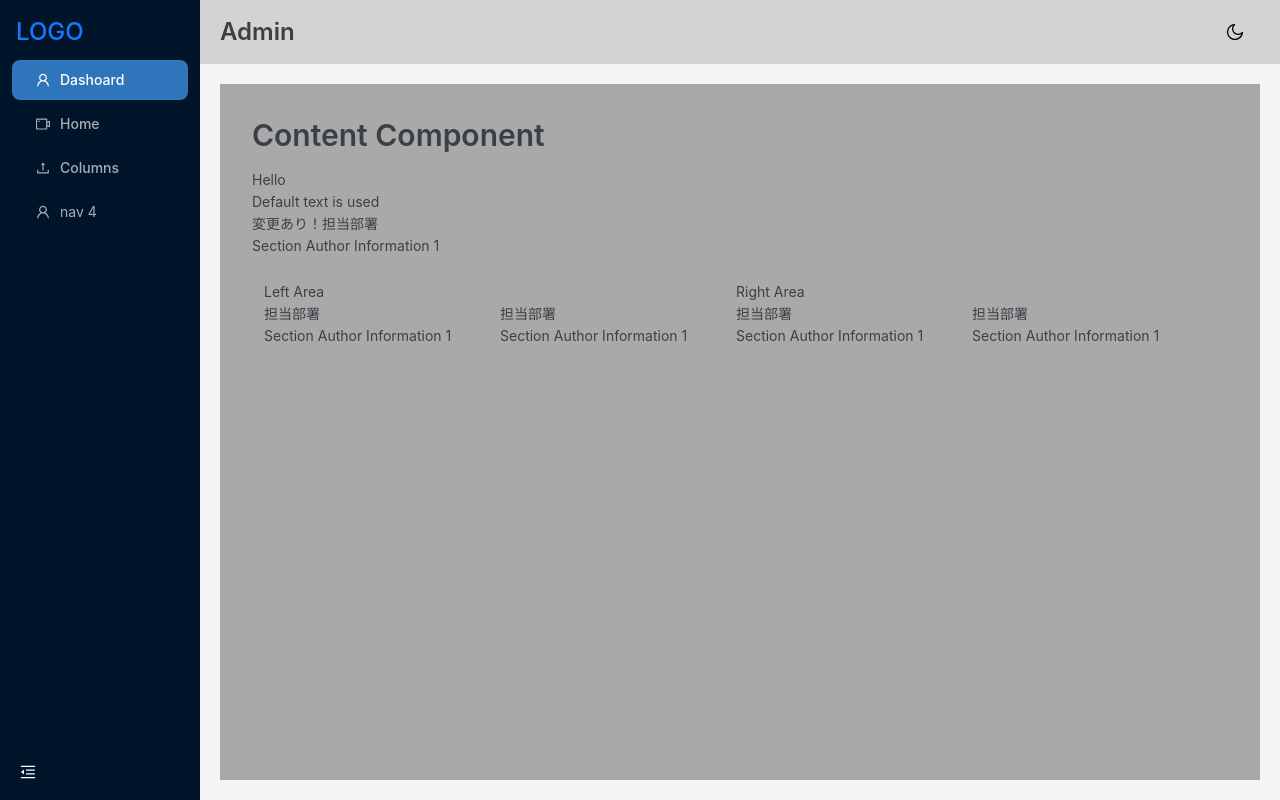
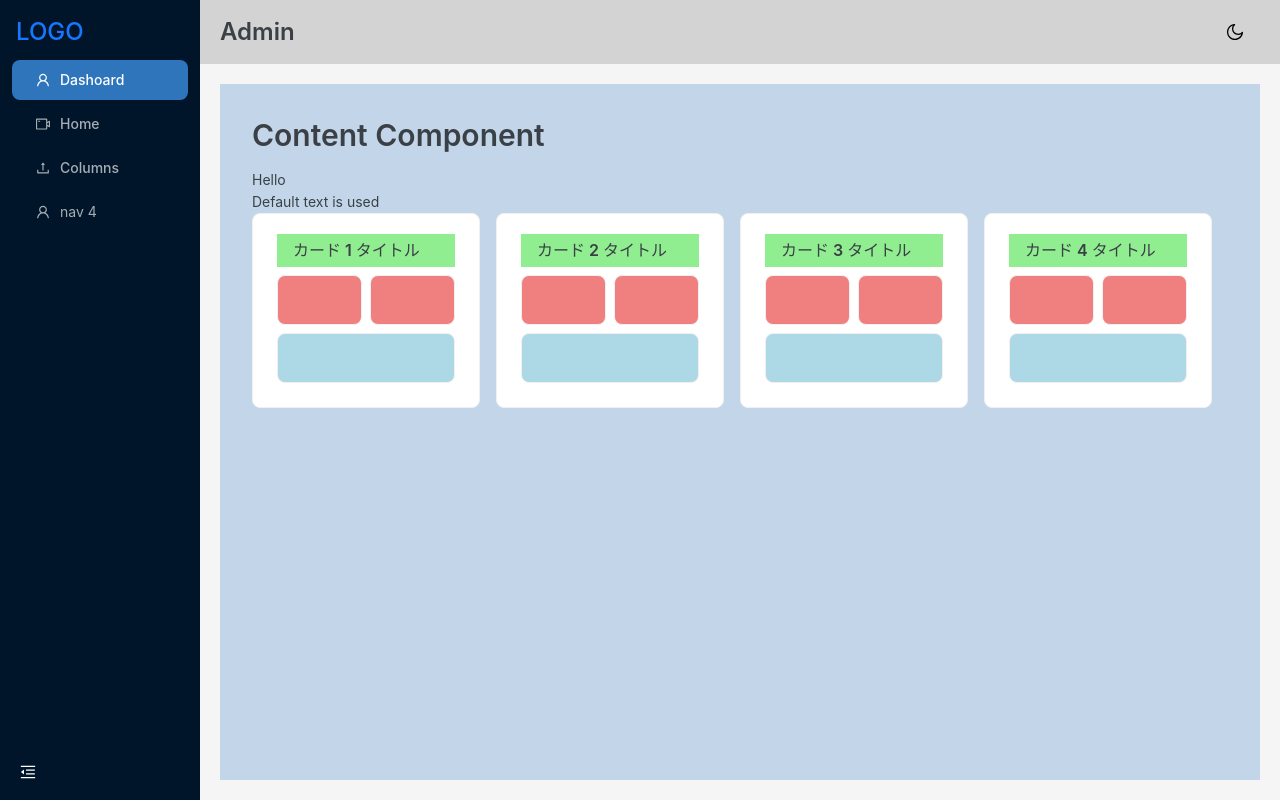
Before and after one commit to BoxPistols/Ant-Vite, a React (Vite) app: page /columns in a window 1280 px wide. Built offline with nearby package versions, Linux system fonts and the light colour scheme.

Commit message:
Column Cards (#18)
Column Test

```diff
--- a/src/Layout/AdminLayout.tsx
+++ b/src/Layout/AdminLayout.tsx
@@ -36,7 +36,7 @@ const AdminLayout = ({ children }: AppProps) => {
           style={{
             margin: 20,
             padding: 32,
-            background: 'darkgray'
+            background: '#c3d6e9'
           }}
         >
           {children}
--- a/src/Pages/Columns.tsx
+++ b/src/Pages/Columns.tsx
@@ -1,66 +1,51 @@
-import { Row, Col, Typography } from 'antd'
+import { Row, Col, Card } from 'antd'
 
-const Columnsol = () => {
-  const sectionAuthorInformation1 = 'Section Author Information 1'
+const { Meta } = Card
 
+const Columns = () => {
   return (
-    <div style={{ overflowX: 'auto' }}>
-      <Row gutter={[16, 24]}>
-        <Col>
-          <Typography color="secondary">変更あり！担当部署</Typography>
-          <Typography>{sectionAuthorInformation1}</Typography>
-        </Col>
+    <Row
+      gutter={[16, 16]}
+      style={{
+        display: 'flex',
+        flexWrap: 'nowrap',
+        // justifyContent: 'center'
+        overflowX: 'auto',
+        width: '100%'
+      }}
+    >
+      {Array.from({ length: 4 }, (_, index) => (
         <Col
+          key={index}
+          span={6}
           style={{
-            display: 'flex',
-            minWidth: 960,
-            overflowX: 'auto'
+            maxWidth: 320
+            // minWidth: 240
           }}
         >
-          <div
-            style={{
-              flex: '1 0 50%',
-              padding: '0 12px',
-              flexWrap: 'nowrap',
-              minWidth: 400
-            }}
-          >
-            <Typography color="secondary">Left Area</Typography>
-            <Row gutter={[24, 24]}>
+          <Card>
+            <Meta
+              title={`カード ${index + 1} タイトル`}
+              style={{
+                marginBottom: 8,
+                backgroundColor: 'lightgreen',
+                padding: '4px 16px'
+              }}
+            />
+            <Row gutter={[8, 4]}>
               <Col span={12}>
-                <Typography color="secondary">担当部署</Typography>
-                <Typography>{sectionAuthorInformation1}</Typography>
+                <Card style={{ backgroundColor: 'lightcoral' }} />
               </Col>
               <Col span={12}>
-                <Typography color="secondary">担当部署</Typography>
-                <Typography>{sectionAuthorInformation1}</Typography>
+                <Card style={{ backgroundColor: 'lightcoral' }} />
               </Col>
             </Row>
-          </div>
-          <div
-            style={{
-              flex: '1 0 50%',
-              padding: '0 12px',
-              flexWrap: 'nowrap',
-              minWidth: 400
-            }}
-          >
-            <Typography color="secondary">Right Area</Typography>
-            <Row gutter={[24, 24]}>
-              <Col span={12}>
-                <Typography color="secondary">担当部署</Typography>
-                <Typography>{sectionAuthorInformation1}</Typography>
-              </Col>
-              <Col span={12}>
-                <Typography color="secondary">担当部署</Typography>
-                <Typography>{sectionAuthorInformation1}</Typography>
-              </Col>
-            </Row>
-          </div>
+            <Card style={{ backgroundColor: 'lightblue', marginTop: 8 }} />
+          </Card>
         </Col>
-      </Row>
-    </div>
+      ))}
+    </Row>
   )
 }
 
-export default Columnsol
+export default Columns
```
Also changed, not shown: src/index.css (+16 -0 lines).
